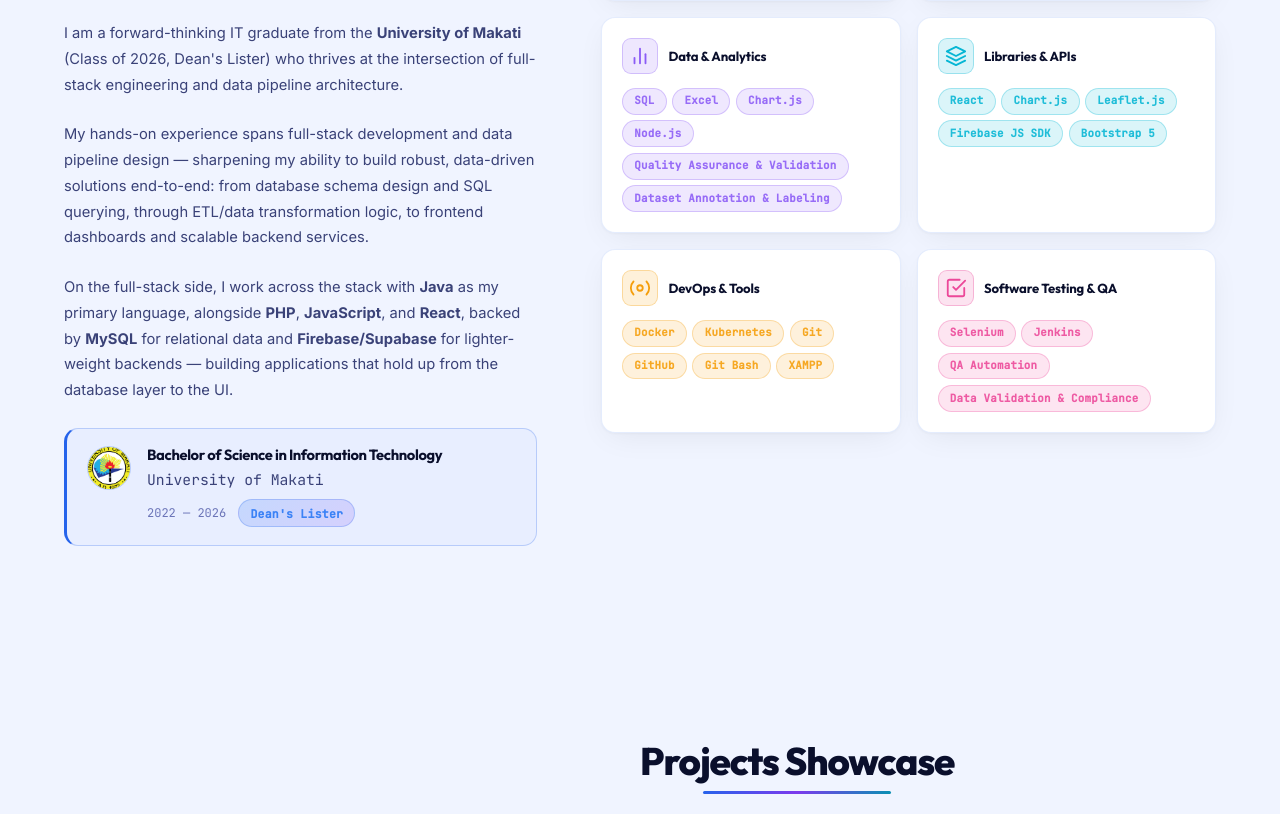
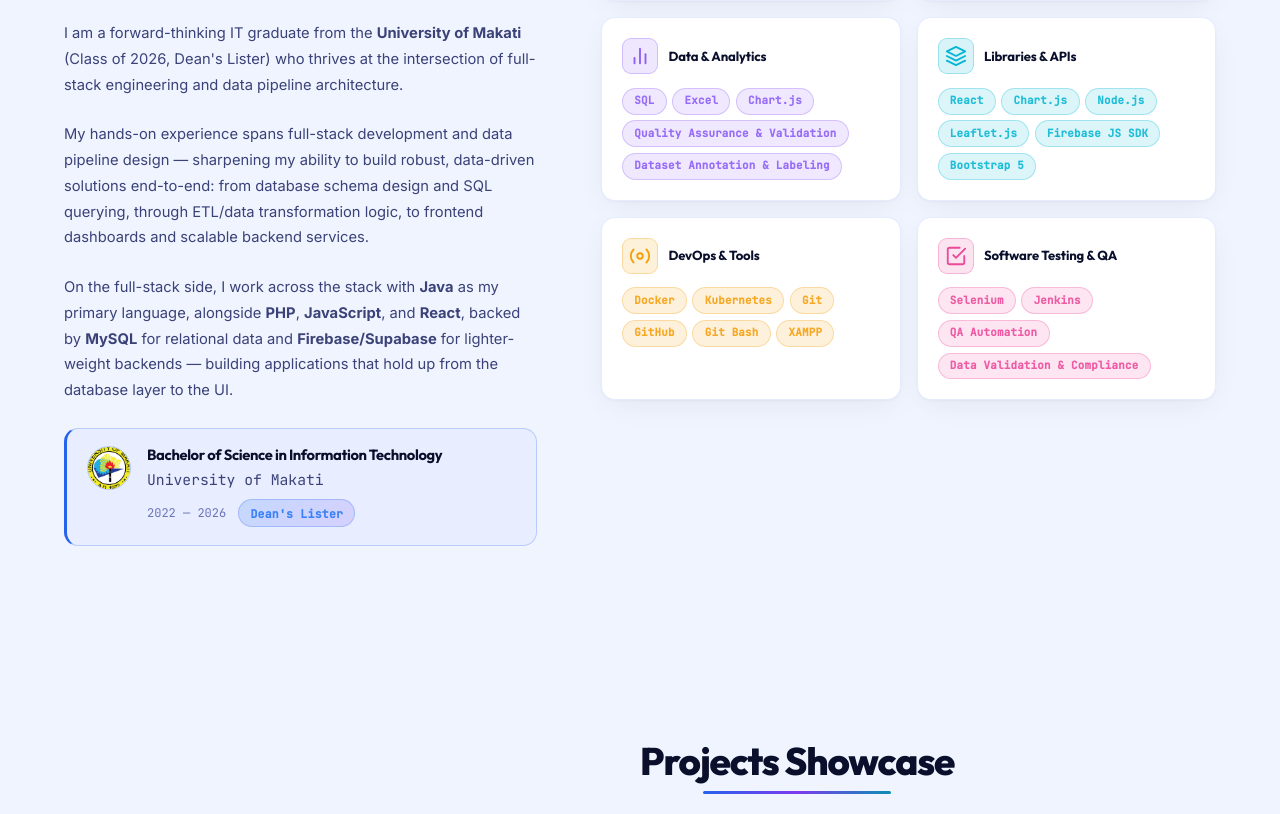
Before and after one commit to Artlein/MyPortfolio, a Next.js app: page / in a window 1280 px wide. Shown: the part 1214-2028 px from the top of the page. Built offline with nearby package versions, Linux system fonts and the light colour scheme.

Commit message:
Update About component

```diff
--- a/src/components/About.tsx
+++ b/src/components/About.tsx
@@ -39,7 +39,7 @@ const skillCategories = [
         <line x1="6" y1="20" x2="6" y2="14"></line>
       </svg>
     ),
-    skills: ["SQL", "Excel", "Chart.js","Node.js", "Quality Assurance & Validation", "Dataset Annotation & Labeling"],
+    skills: ["SQL", "Excel", "Chart.js", "Quality Assurance & Validation", "Dataset Annotation & Labeling"],
     colorClass: styles.pinkGlow,
     accent: "#8b5cf6",
   },
@@ -52,7 +52,7 @@ const skillCategories = [
         <path d="M2 12l10 5 10-5"></path>
       </svg>
     ),
-    skills: ["React", "Chart.js", "Leaflet.js", "Firebase JS SDK", "Bootstrap 5"],
+    skills: ["React", "Chart.js",,"Node.js", "Leaflet.js", "Firebase JS SDK", "Bootstrap 5"],
     colorClass: styles.cyanGlow,
     accent: "#06b6d4",
   },
```
